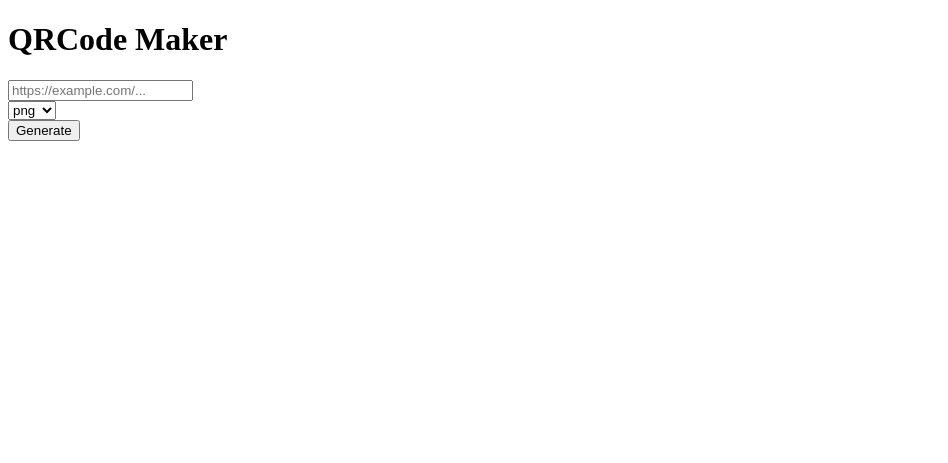
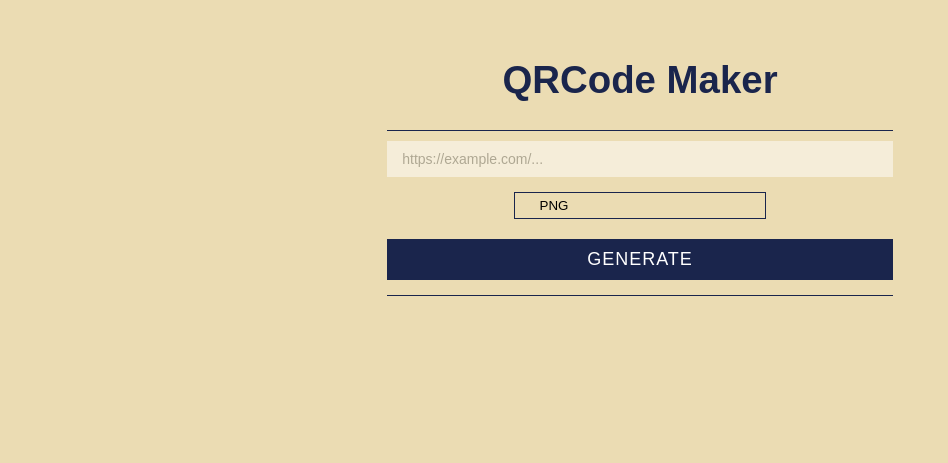
Before and after one commit to koshinto/QRCodeMaker, an Electron app: page src/index.html in a window 1280 px wide. Shown: the whole page, without its empty margins (0-948 px from the left). Drawn offline with Linux system fonts and the light colour scheme; no server answers.

Commit message:
add basic styles

```diff
--- /dev/null
+++ b/assets/stylesheet.css
@@ -0,0 +1,100 @@
+html {
+  height: 100%;
+  width: 100%;
+}
+
+body {
+  background-color: #ebdcb3;
+  color: #1a254c;
+  font-family: Arial, Helvetica, sans-serif;
+  text-align: center;
+  font-size: 1.2em;
+}
+
+article {
+  width: 80%;
+  margin: 0 auto;
+}
+
+section {
+  width: 50%;
+  margin: 0 auto;
+}
+
+select {
+  width: 50%;
+  display: inline-block;
+  padding: 5px 25px;
+  cursor: pointer;
+  border: 1px solid #1a254c;
+  background: transparent;
+  -webkit-appearance: none;
+  appearance: none;
+}
+
+h1 {
+  font-size: 2em;
+}
+
+input[type='text'] {
+  opacity: 0.5;
+  border: none;
+}
+
+input[type='text']:focus {
+  border: none;
+  outline: 0;
+}
+
+button {
+  margin: 5px 0;
+  width: 100%;
+  padding-top: 10px;
+  padding-bottom: 10px;
+  border: none;
+  outline: none;
+  text-transform: uppercase;
+  letter-spacing: 1px;
+}
+
+#generate {
+  font-size: large;
+  color: white;
+  background-color: #1a254c;
+}
+
+#save {
+  font-size: large;
+  color: white;
+  background-color: coral;
+}
+
+#app-name {
+  margin: 1.5em 0 0.5em 0;
+}
+
+#url {
+  padding: 10px 15px;
+  font-size: 14px;
+  width: 100%;
+}
+
+#option {
+  overflow: hidden;
+  width: 100%;
+  text-align: center;
+  margin: 15px 0;
+}
+
+
+select::before {
+  z-index: 1;
+}
+
+/* --option-- */
+
+.no-select {
+  user-select: none;
+}
+
+/* --option */
--- a/src/index.html
+++ b/src/index.html
@@ -5,22 +5,30 @@
     <title>Hello World!</title>
     <!-- https://electronjs.org/docs/tutorial/security#csp-meta-tag -->
     <meta http-equiv="Content-Security-Policy" content="script-src 'self' 'unsafe-inline';" />
+    <link rel="stylesheet" href="../assets/stylesheet.css">
   </head>
-  <body style="background-color: white;">
-    <h1>QRCode Maker</h1>
+  <body>
+    <article>
+      <h1 id="app-name" class="no-select">QRCode Maker</h1>
       <div id="notice"></div>
-    <input type="text" id="url" placeholder="https://example.com/...">
-    <div id="options">
+      <section>
+        <div id="option"><hr size="1" color="1a254c"><input type="text" id="url" placeholder="https://example.com/..."></div>
+        <div id="option">
           <select name="save-option" id="save-option">
-        <option value="png">png</option>
-        <option value="jpeg">jpeg</option>
+            <option value="png">PNG</option>
+            <option value="jpeg">JPEG</option>
           </select>
         </div>
         <div>
-      <button id="generate">Generate</button>
+          <button id="generate" class="no-select">Generate</button>
         </div>
+      </section>
+      <section id="result">
+        <hr size="1" color="1a254c">
         <div><canvas width="150" height="150"></canvas></div>
         <button id="save" style="display: none;">save</button>
+      </section>
+    </article>
     <script>
       require('.././dist/renderer-process/renderer.js')
       require('.././dist/renderer-process/save.js')
```
Lines whose indentation alone changed are shown as unchanged.
